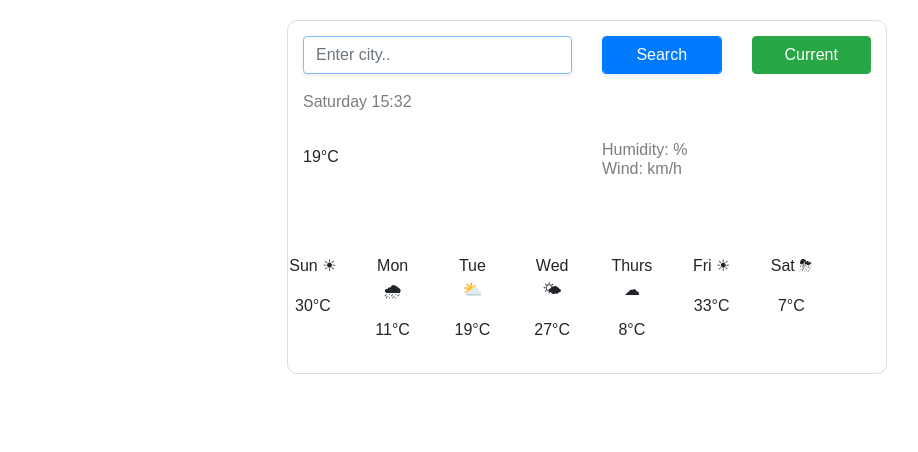
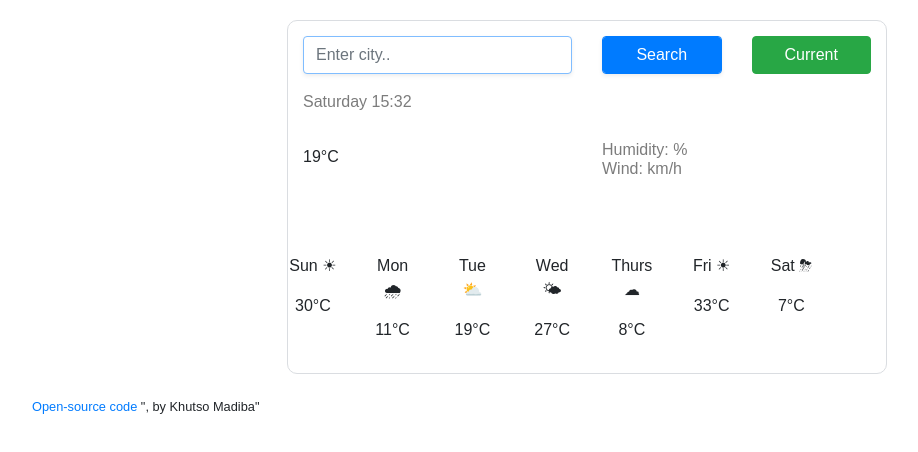
Before and after one commit to KhUts0M/forecast-1, a plain HTML site: page index.html in a window 1280 px wide. Shown: the whole page, without its empty margins (53-971 px from the left). Drawn offline with nearby package versions, Linux system fonts and the light colour scheme; no server answers.

Commit message:
Added an href link

```diff
--- a/index.html
+++ b/index.html
@@ -99,8 +99,13 @@
           </div>
         </div>
       </div>
+      <small>
+        <a href="https://github.com/KhUts0M/forecast-1" target="_blank">
+          Open-source code</a
+        >
+        ", by Khutso Madiba"
+      </small>
     </div>
-
     <script src="src/index.js"></script>
   </body>
 </html>
--- a/src/styles.css
+++ b/src/styles.css
@@ -53,3 +53,6 @@ li {
 .search-form {
   margin-bottom: 20px;
 }
+small {
+  text-align: center;
+}
```
